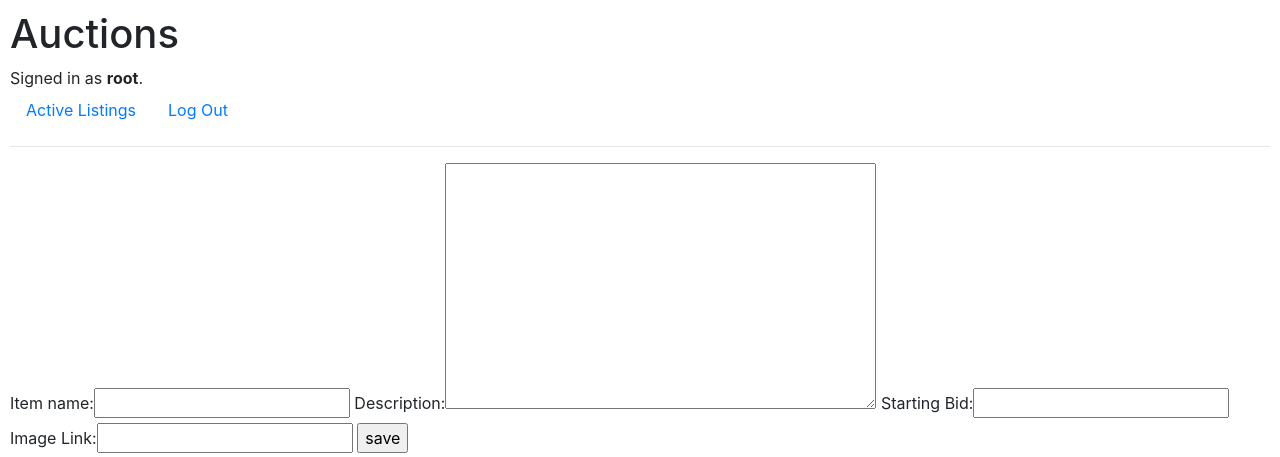
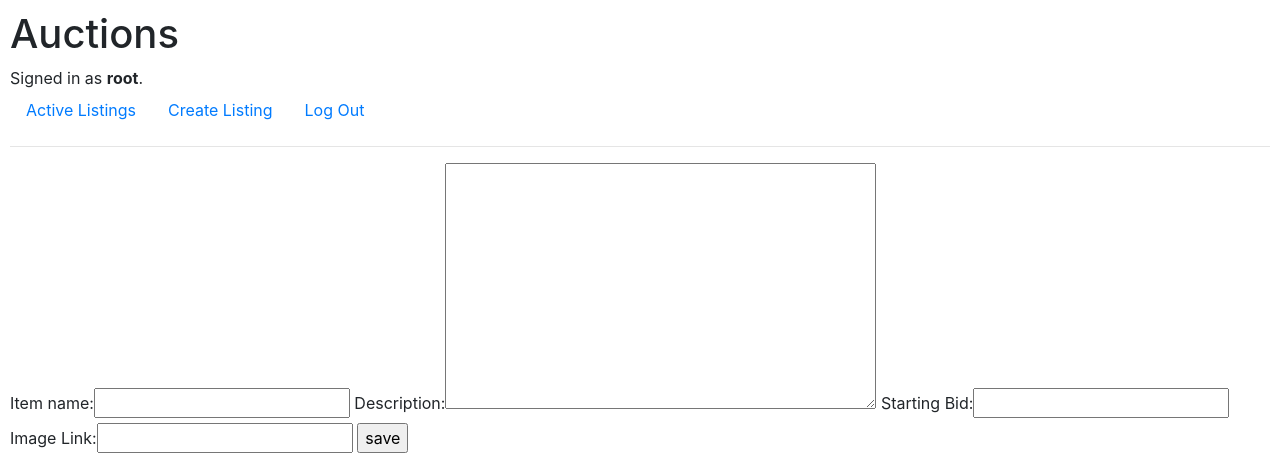
Before and after one commit to tars3017/cs50w-project2-commerce-v2, a Django app: page /create_listing in a window 1280 px wide. Shown: the top 457 px of the page. Run offline with Django 3.2, Linux system fonts and the light colour scheme; a user stored in the database is signed in; some libraries are stand-ins or nearby versions.

Commit message:
Finsih the frame of create_listing func and page. Start working on the 'watchlist' func

```diff
--- a/auctions/models.py
+++ b/auctions/models.py
@@ -8,10 +8,11 @@ class User(AbstractUser):
 
 class auction_list(models.Model):
     item = models.CharField(max_length=64)
-    create_date = models.DateTimeField(auto_now=True, auto_now_add=True)
+    create_date = models.DateTimeField(auto_now_add=True)
     price = models.IntegerField()
     image = models.URLField(max_length=200)
-    desc = models.CharField(max_length=500)
+    desc = models.CharField(max_length=500, default='description example')
+    user_watch = models.ManyToManyField(User, blank=True, related_name="") # 05/11 now working
 
     def __str__(self):
         return f"{self.id}: {self.item} {self.price}$"
--- a/auctions/templates/auctions/layout.html
+++ b/auctions/templates/auctions/layout.html
@@ -22,8 +22,12 @@
             </li>
             {% if user.is_authenticated %}
                 <li class="nav-item">
+                    <a class="nav-link" href="{% url 'create_listing' %}">Create Listing</a>
+                </li>
+                <li class="nav-item">
                     <a class="nav-link" href="{% url 'logout' %}">Log Out</a>
                 </li>
+
             {% else %}
                 <li class="nav-item">
                     <a class="nav-link" href="{% url 'login' %}">Log In</a>
--- a/auctions/urls.py
+++ b/auctions/urls.py
@@ -7,5 +7,6 @@ urlpatterns = [
     path("login", views.login_view, name="login"),
     path("logout", views.logout_view, name="logout"),
     path("register", views.register, name="register"),
-    path("create_listing", views.create_listing, name="create_listing")
+    path("create_listing", views.create_listing, name="create_listing"),
+    path("listing", views.listing, name="listing")
 ]
--- a/auctions/views.py
+++ b/auctions/views.py
@@ -81,7 +81,7 @@ def create_listing(request):
             bid = form.money
             img_link = form.img
             new_auction = auction_list(item=name, price=bid, image=img_link, desc=description)
-            return HttpResponseRedirect(reverse("/"))
+            return HttpResponseRedirect(reverse("index/"))
         else :
             return render(request, 'auctions/add_list.html', {
                 "form": form
@@ -89,3 +89,6 @@ def create_listing(request):
     return render(request, 'auctions/add_list.html', {
         "form": NewListForm()
     })
+
+def listing(request):
+    return render(request, )
```
Also changed, not shown: auctions/templates/auctions/listing.html (added, +7 -0 lines), auctions/migrations/0005_auction_list_desc_alter_auction_list_create_date.py (added), db.sqlite3.
